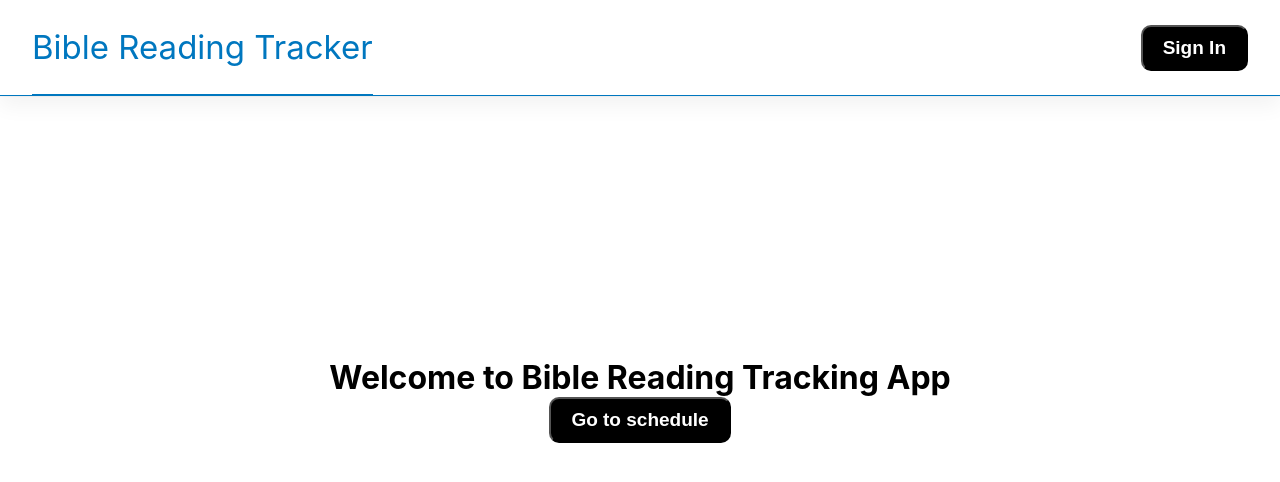
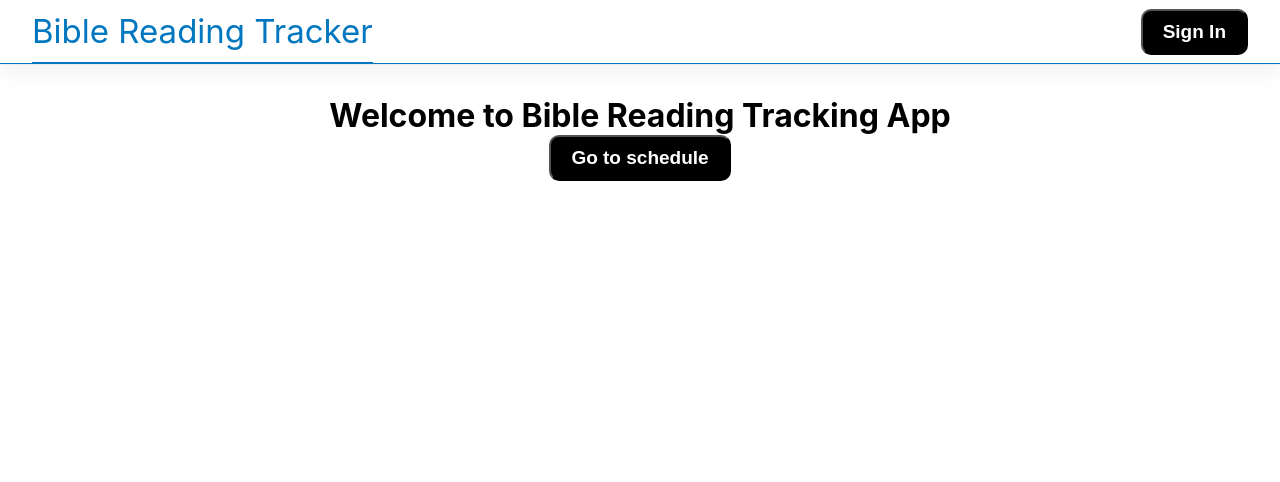
Before and after one commit to ChingT/bible-reading-tracker, a React (Vite) app in the folder frontend/: page / in a window 1280 px wide. Shown: the top 482 px of the page. Built offline with nearby package versions, Linux system fonts and the light colour scheme; no server answers; what javascript-time-ago would draw is missing.

Commit message:
Fix header and main style

```diff
--- a/frontend/src/components/Header/Header.jsx
+++ b/frontend/src/components/Header/Header.jsx
@@ -8,7 +8,6 @@ import {
   Avatar,
   ContainerLeft,
   ContainerRight,
-  HeaderContainer,
   MenuContainer,
   NavbarLink,
   StyledH1,
@@ -49,7 +48,7 @@ const Header = () => {
   );
 
   return (
-    <HeaderContainer>
+    <header>
       <ContainerLeft>
         <NavbarLink to="/">
           <StyledH1>Bible Reading Tracker</StyledH1>
@@ -69,7 +68,7 @@ const Header = () => {
           </>
         )}
       </ContainerRight>
-    </HeaderContainer>
+    </header>
   );
 };
 
--- a/frontend/src/components/Header/Header.style.js
+++ b/frontend/src/components/Header/Header.style.js
@@ -1,22 +1,5 @@
 import { Link, NavLink } from "react-router-dom";
 import styled from "styled-components";
-
-export const HeaderContainer = styled.header`
-  height: ${(props) => props.theme.header_height};
-  width: 100%;
-  display: flex;
-  justify-content: space-between;
-  align-items: center;
-  box-shadow:
-    0px 0px 1px rgba(0, 0, 0, 0.2),
-    0px 10px 20px rgba(0, 0, 0, 0.05);
-  position: fixed;
-  top: 0;
-  z-index: 10;
-  padding: 0 2rem;
-  border-bottom: solid rgba(0, 119, 191, 1) 1px;
-  background-size: 24px 24px;
-`;
 
 export const ContainerLeft = styled.div`
   display: flex;
--- a/frontend/src/components/Layout/Layout.jsx
+++ b/frontend/src/components/Layout/Layout.jsx
@@ -1,14 +1,13 @@
 import { Outlet } from "react-router-dom";
 import Header from "../Header/Header.jsx";
-import { GeneralContainer } from "./Layout.style.js";
 
 const Layout = () => {
   return (
     <>
       <Header />
-      <GeneralContainer>
+      <main>
         <Outlet />
-      </GeneralContainer>
+      </main>
     </>
   );
 };
--- a/frontend/src/styles/globalStyles.js
+++ b/frontend/src/styles/globalStyles.js
@@ -36,6 +36,22 @@ const GlobalStyle = createGlobalStyle`
   margin-top: ${(props) => props.theme.header_height};
   }
 
+  header {
+  height: ${(props) => props.theme.header_height};
+  width: 100%;
+  display: flex;
+  justify-content: space-between;
+  align-items: center;
+  box-shadow:
+    0px 0px 1px rgba(0, 0, 0, 0.2),
+    0px 10px 20px rgba(0, 0, 0, 0.05);
+  position: fixed;
+  top: 0;
+  z-index: 10;
+  padding: 0 2rem;
+  border-bottom: solid rgba(0, 119, 191, 1) 1px;
+  background-size: 24px 24px;
+  }
 
   a {
     text-decoration: none;
--- a/frontend/src/styles/theme.js
+++ b/frontend/src/styles/theme.js
@@ -26,7 +26,7 @@ const theme = {
   breakPoints: {
     md: "min-width:800px",
   },
-  header_height: "96px",
+  header_height: "4rem",
 };
 
 export default theme;
```
